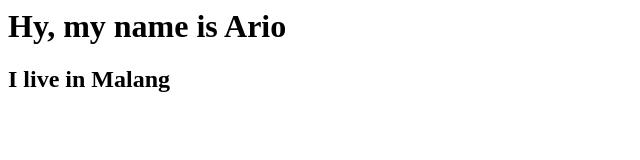
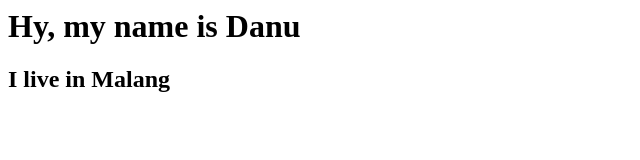
Before and after one commit to rio-danu-77/git-training-project, a plain HTML site: page index.html in a window 1280 px wide. Shown: the full height of the page, 0-640 px from the left. Drawn offline with Linux system fonts and the light colour scheme.

Commit message:
Change name to Danu

```diff
--- a/index.html
+++ b/index.html
@@ -3,7 +3,7 @@
       <title>GIT Squashing & Pruning Lesson</title>
    </head>
    <body>
-      <h1>Hy, my name is Ario</h1>
+      <h1>Hy, my name is Danu</h1>
       <h2>I live in Malang</h2>
    </body>
 </html>
```
